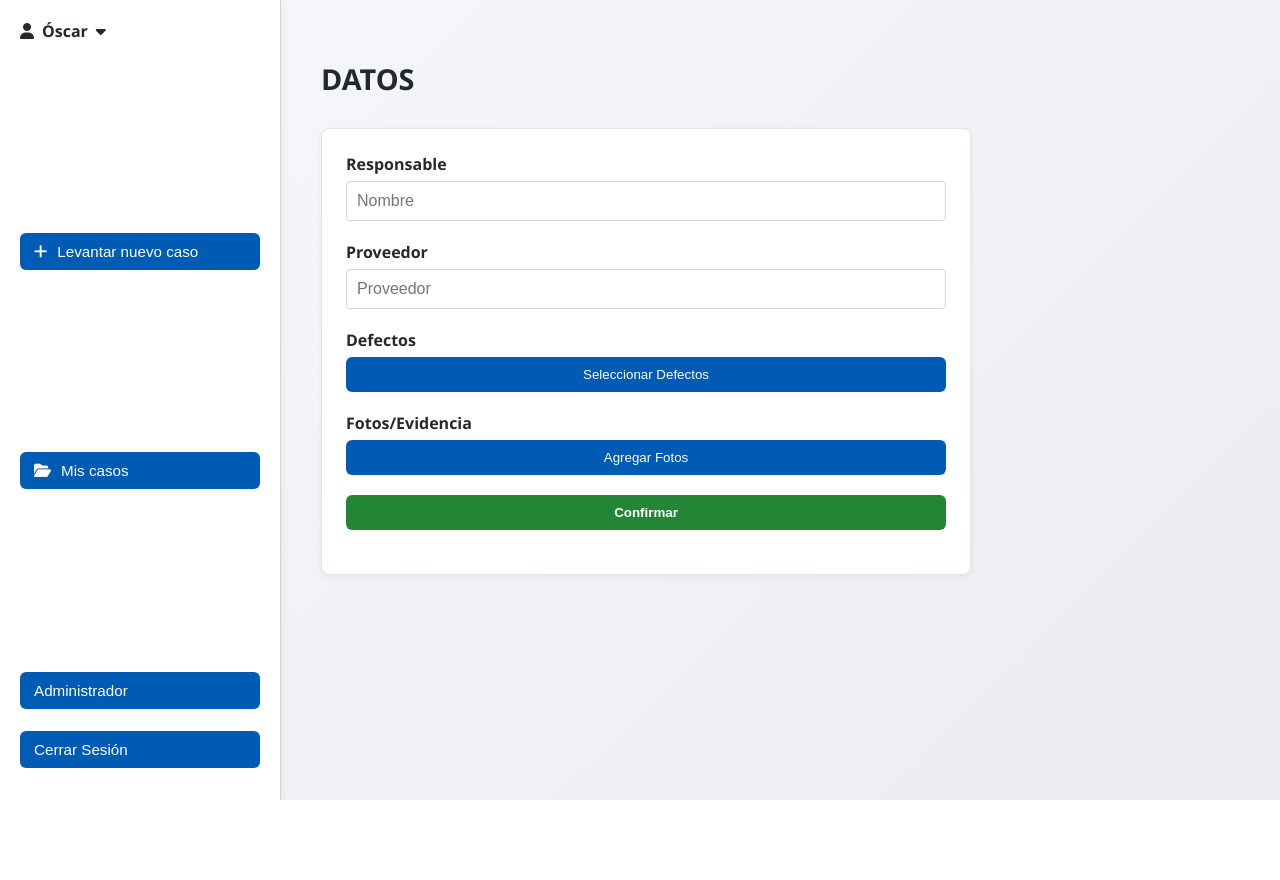
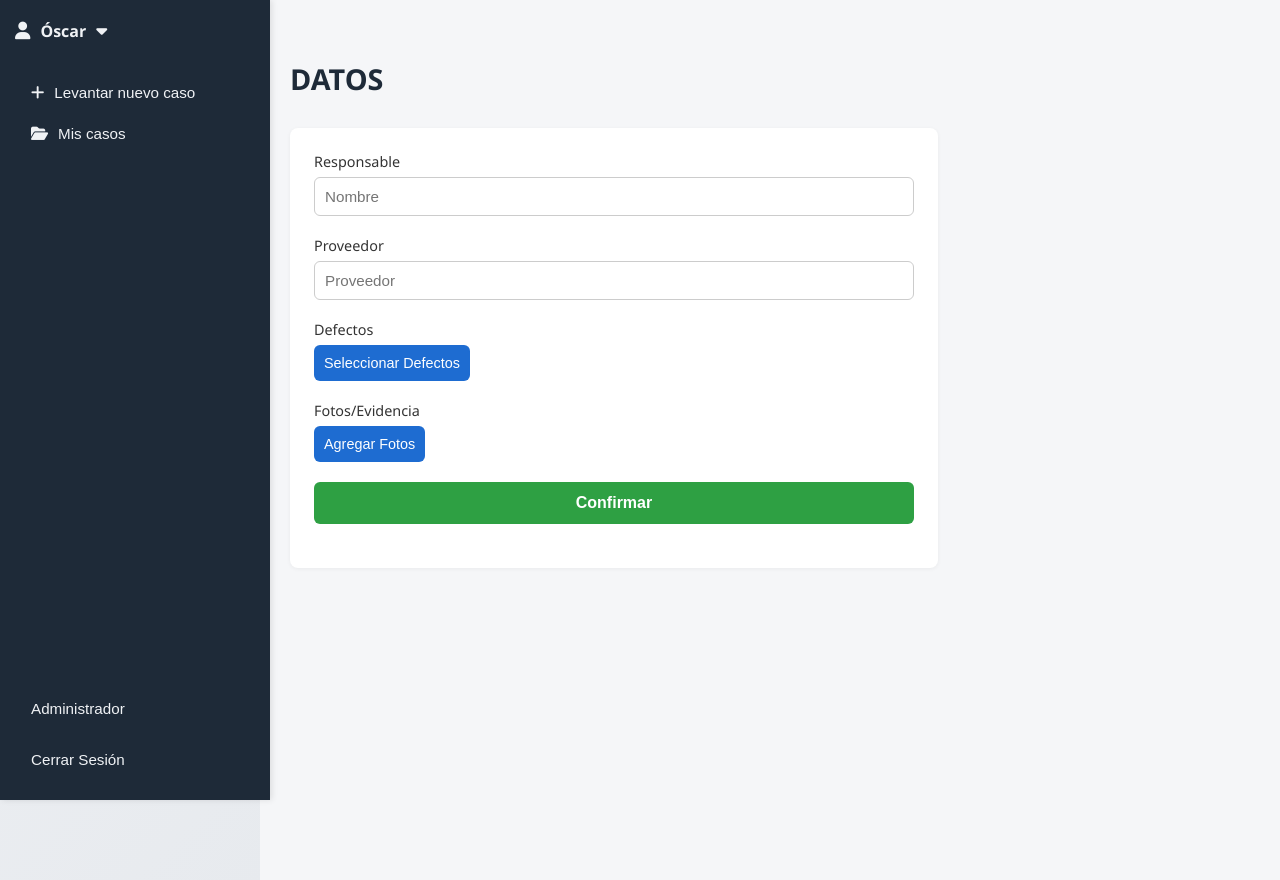
Before and after one commit to Ivancelot9/IvanTest, a PHP site: page /dashboardContencion.php in a window 1280 px wide. Before the commit the page ends 800 px from the top, so only its background shows below. Run offline with PHP 8.4, Linux system fonts and the light colour scheme.

Commit message:
Dashboard

```diff
--- a/ContencionMateriales/css/dashboardContencion.css
+++ b/ContencionMateriales/css/dashboardContencion.css
@@ -1,156 +1,203 @@
-/* 🎨 Estilo general */
+/* 🌐 Fondo general */
 body {
     margin: 0;
     padding: 0;
+    min-height: 100vh;
+    background: linear-gradient(135deg, #f0f2f5 0%, #dfe3e8 100%);
     font-family: 'Segoe UI', sans-serif;
-    background: linear-gradient(135deg, #f6f8fa 0%, #eaecef 100%);
     display: flex;
-    min-height: 100vh;
-    overflow-x: hidden;
+    color: #1c1e21;
+    animation: fadeInBody 0.5s ease-out;
 }
 
-/* 📏 Sidebar */
+/* 📘 Sidebar */
 .sidebar {
     width: 240px;
-    background-color: #ffffff;
-    border-right: 1px solid #d1d5da;
-    padding: 20px;
-    box-shadow: 2px 0 8px rgba(0, 0, 0, 0.05);
+    background-color: #1e2a38;
+    color: #f0f2f5;
+    padding: 20px 15px;
     display: flex;
     flex-direction: column;
     justify-content: space-between;
+    box-shadow: 2px 0 6px rgba(0, 0, 0, 0.1);
+    position: fixed;
+    top: 0;
+    bottom: 0;
+    left: 0;
+    animation: slideInLeft 0.6s ease;
 }
 
+/* 👤 Usuario arriba */
 .user-dropdown {
     display: flex;
     align-items: center;
-    gap: 8px;
+    gap: 10px;
     font-weight: 600;
-    color: #24292e;
-    margin-bottom: 20px;
+    font-size: 1rem;
+    margin-bottom: 30px;
+    animation: fadeInDown 0.5s ease-in;
 }
 
+.user-dropdown i {
+    font-size: 1.1rem;
+}
+
+/* 🧭 Botones del menú */
 .sidebar-btn {
-    background-color: #005bb5;
-    color: white;
+    background: transparent;
+    color: #f0f2f5;
     border: none;
-    padding: 10px 14px;
-    margin-bottom: 12px;
+    padding: 12px 16px;
+    text-align: left;
+    font-size: 0.95rem;
     border-radius: 6px;
-    font-size: 0.95rem;
-    font-weight: 500;
     cursor: pointer;
-    transition: background 0.2s ease;
-    text-align: left;
+    transition: background 0.2s, transform 0.2s;
     display: flex;
     align-items: center;
     gap: 10px;
-}
-.sidebar-btn:hover {
-    background-color: #004799;
+    animation: fadeInUp 0.5s ease forwards;
 }
 
+.sidebar-btn:hover {
+    background-color: rgba(255, 255, 255, 0.08);
+    transform: translateX(4px);
+}
+
+/* 📥 Zona inferior */
 .bottom-actions {
+    margin-top: auto;
     display: flex;
     flex-direction: column;
     gap: 10px;
 }
 
-/* 🧱 Contenido principal */
+/* 🧾 Contenido principal */
 .main-content {
-    flex: 1;
-    padding: 40px;
+    margin-left: 260px;
+    padding: 40px 30px;
+    flex-grow: 1;
+    background-color: #f5f6f8;
+    min-height: 100vh;
+    animation: fadeInMain 0.7s ease;
 }
 
 .main-content h1 {
     font-size: 1.8rem;
-    color: #24292e;
     margin-bottom: 30px;
+    color: #1e2a38;
+    animation: fadeInDown 0.6s ease-in-out;
 }
 
-/* 📝 Formulario */
+/* 📋 Formulario */
 .data-form {
+    background-color: #ffffff;
+    padding: 24px;
+    border-radius: 8px;
+    box-shadow: 0 1px 4px rgba(0, 0, 0, 0.05);
     max-width: 600px;
-    background: #ffffff;
-    border: 1px solid #e1e4e8;
-    border-radius: 8px;
-    padding: 24px;
-    box-shadow: 0 2px 6px rgba(0, 0, 0, 0.05);
+    animation: fadeInUp 0.7s ease;
 }
 
 .form-group {
     margin-bottom: 20px;
     display: flex;
     flex-direction: column;
+    animation: fadeIn 0.5s ease;
 }
 
 .form-group label {
+    font-size: 0.9rem;
     margin-bottom: 6px;
-    font-weight: 600;
-    color: #24292e;
+    color: #333;
 }
 
 .form-group input {
     padding: 10px;
-    border: 1px solid #d1d5da;
-    border-radius: 4px;
-    font-size: 1rem;
-    transition: border-color 0.2s;
+    border: 1px solid #ccc;
+    border-radius: 6px;
+    font-size: 0.95rem;
 }
 
-.form-group input:focus {
-    border-color: #005bb5;
-    outline: none;
+/* 🧩 Botones secundarios */
+.form-button {
+    background-color: #1e6cd1;
+    color: #fff;
+    border: none;
+    padding: 10px;
+    border-radius: 6px;
+    font-size: 0.9rem;
+    cursor: pointer;
+    width: fit-content;
+    transition: background 0.2s, transform 0.2s;
 }
 
-.form-button {
-    padding: 10px 14px;
-    background-color: #005bb5;
-    color: white;
-    border: none;
-    border-radius: 6px;
-    font-weight: 500;
-    cursor: pointer;
-    transition: background-color 0.2s;
-}
 .form-button:hover {
-    background-color: #004799;
+    background-color: #1558b0;
+    transform: scale(1.03);
 }
 
-.confirm {
-    text-align: right;
-}
-
+/* ✅ Botón confirmar */
 .confirm-button {
-    padding: 10px 20px;
-    background-color: #238636;
+    width: 100%;
+    padding: 12px;
+    background-color: #2ea043;
     color: white;
     border: none;
     border-radius: 6px;
     font-weight: bold;
+    font-size: 1rem;
     cursor: pointer;
-    transition: background-color 0.2s;
-}
-.confirm-button:hover {
-    background-color: #2ea043;
+    transition: background 0.2s, transform 0.2s;
 }
 
-/* 📱 Responsivo */
+.confirm-button:hover {
+    background-color: #238636;
+    transform: translateY(-1px);
+}
+
+/* 📱 Responsive */
 @media (max-width: 768px) {
-    body {
-        flex-direction: column;
-    }
     .sidebar {
+        position: relative;
         width: 100%;
         flex-direction: row;
-        flex-wrap: wrap;
-        padding: 12px;
+        overflow-x: auto;
+        height: auto;
     }
+
     .main-content {
+        margin-left: 0;
         padding: 20px;
     }
-    .sidebar-btn {
-        flex: 1 1 45%;
-        margin: 5px;
+
+    .data-form {
+        padding: 16px;
     }
 }
+
+/* === ✨ Animaciones === */
+@keyframes fadeInBody {
+    from { opacity: 0; }
+    to { opacity: 1; }
+}
+
+@keyframes fadeInMain {
+    from { opacity: 0; transform: translateY(15px); }
+    to { opacity: 1; transform: translateY(0); }
+}
+
+@keyframes fadeInUp {
+    0% { opacity: 0; transform: translateY(15px); }
+    100% { opacity: 1; transform: translateY(0); }
+}
+
+@keyframes fadeInDown {
+    0% { opacity: 0; transform: translateY(-15px); }
+    100% { opacity: 1; transform: translateY(0); }
+}
+
+@keyframes slideInLeft {
+    0% { opacity: 0; transform: translateX(-50px); }
+    100% { opacity: 1; transform: translateX(0); }
+}
```
